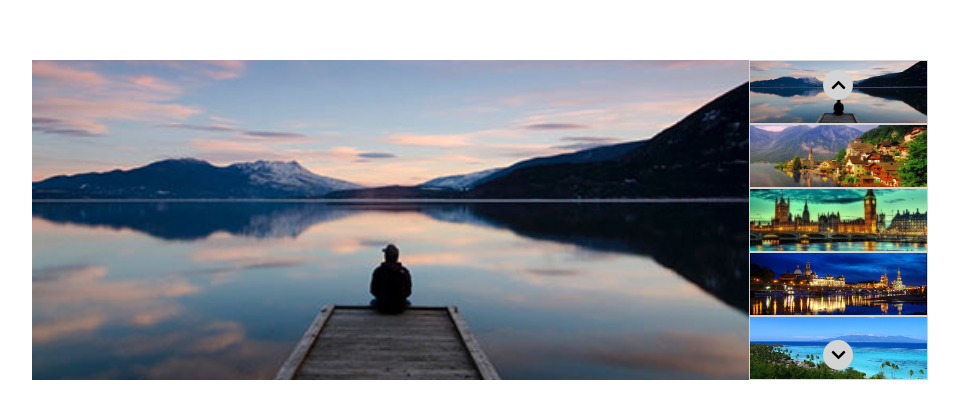
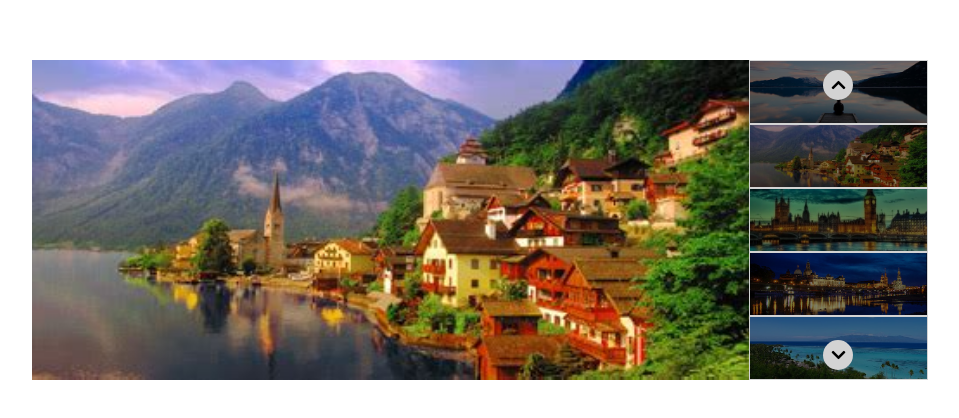
Before and after one commit to andrea-nuzzo/js-array-carousel, a plain HTML site: page index.html in a window 1280 px wide. Shown: the part 180-598 px from the top of the page, without its empty margins (160-1119 px from the left). Drawn offline with Linux system fonts and the light colour scheme.

Commit message:
created opacity list of img

```diff
--- a/css/style.css
+++ b/css/style.css
@@ -35,9 +35,20 @@
     width: 100%;
     height: calc(100% / 5);
     border: solid 1px lightgray;
+    background-color: black;
 }
+
+.opacity img{
+    opacity: .5;
+}
+
 .box{
     height: 100%;
+    display: none;
+}
+
+.active{
+    display: block;
 }
 
 .boxList img, .box img{
@@ -45,6 +56,8 @@
     height: 100%;
     object-fit: cover;
 }
+
+
 
 .arrowUp, .arrowDown{
     position: absolute;
--- a/index.html
+++ b/index.html
@@ -15,25 +15,31 @@
                 <div class="box">
                     <img src="img/01.jpg" alt="">
                 </div>
+                <div class="box active">
+                    <img src="img/02.jpg" alt="">
+                </div>
+            </div>
+            <div class="textImg">
+
             </div>
             <div class="imgSequence">
+                <div class="boxList opacity">
+                    <img src="img/01.jpg" alt="">
+                </div>
+                <div class="boxList opacity">
+                    <img src="img/02.jpg" alt="">
+                </div>
+                <div class="boxList opacity">
+                    <img src="img/03.jpg" alt="">
+                </div>
+                <div class="boxList opacity">
+                    <img src="img/04.jpg" alt="">
+                </div>
+                <div class="boxList opacity">
+                    <img src="img/05.jpg" alt="">
+                </div>
                 <div class="arrowUp"><i class="fas fa-chevron-up"></i></div>
                 <div class="arrowDown"><i class="fas fa-chevron-down"></i></div>
-                <div class="boxList">
-                    <img src="img/01.jpg" alt="">
-                </div>
-                <div class="boxList">
-                    <img src="img/02.jpg" alt="">
-                </div>
-                <div class="boxList">
-                    <img src="img/03.jpg" alt="">
-                </div>
-                <div class="boxList">
-                    <img src="img/04.jpg" alt="">
-                </div>
-                <div class="boxList">
-                    <img src="img/05.jpg" alt="">
-                </div>
             </div>
         </div>
     </div>
```
